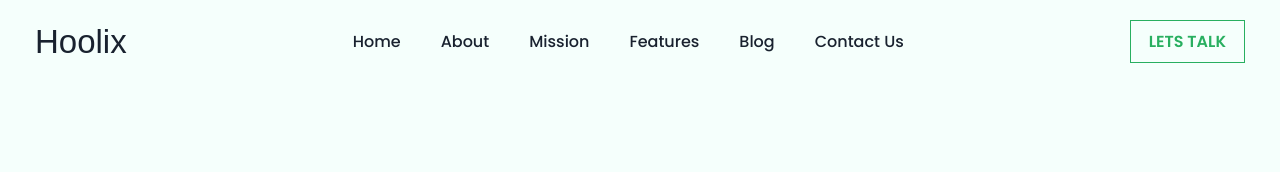
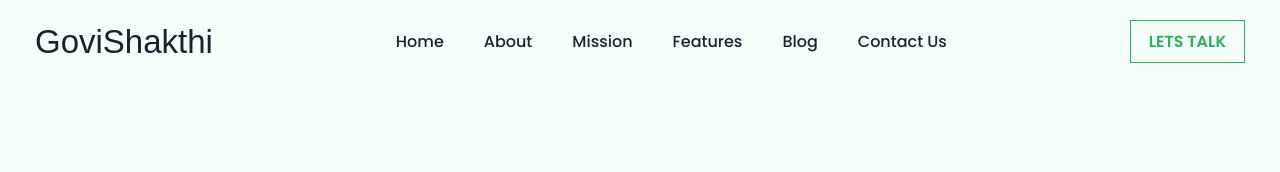
Before and after one commit to ThushanMadu/Govishakthi_Markting_web, a plain HTML site: page index.html in a window 1280 px wide. Shown: the top 172 px of the page. Drawn offline with nearby package versions, Linux system fonts and the light colour scheme; a web font is replaced by a local one.

Commit message:
add logo and stuff

```diff
--- a/index.html
+++ b/index.html
@@ -10,7 +10,7 @@
   <!--
     - favicon
   -->
-  <link rel="shortcut icon" href="./favicon.svg" type="image/svg+xml">
+  <link rel="shortcut icon" href="./logo.png" type="image/svg+xml">
 
   <!--
     - custom css link
@@ -42,7 +42,7 @@
   <header class="header" data-header>
     <div class="container">
 
-      <a href="#" class="logo">Hoolix</a>
+      <a href="#" class="logo">GoviShakthi</a>
 
       <nav class="navbar" data-navbar>
 
```
Also changed, not shown: assets/images/hero-banner.png, favicon.svg (deleted), logo.png (added).
